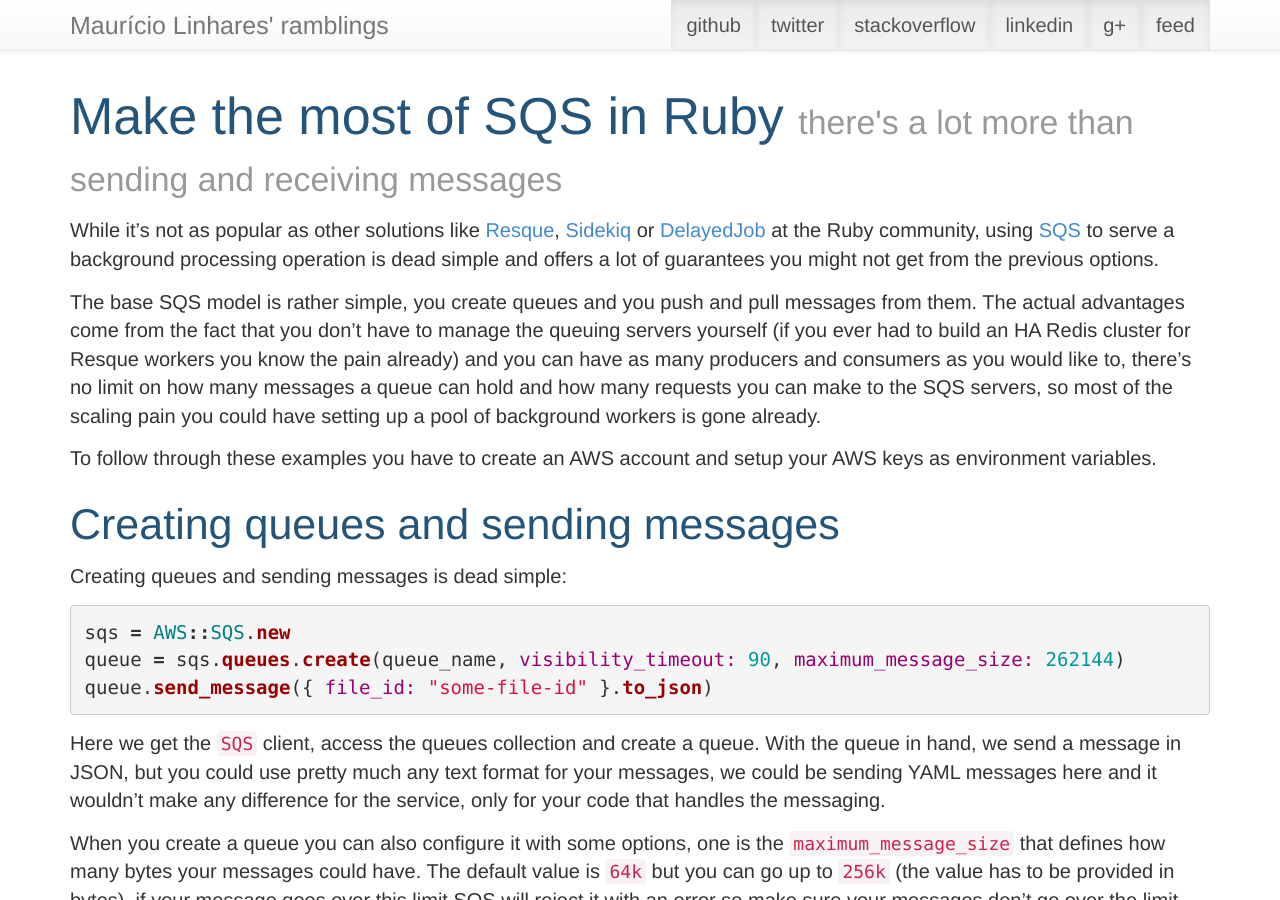
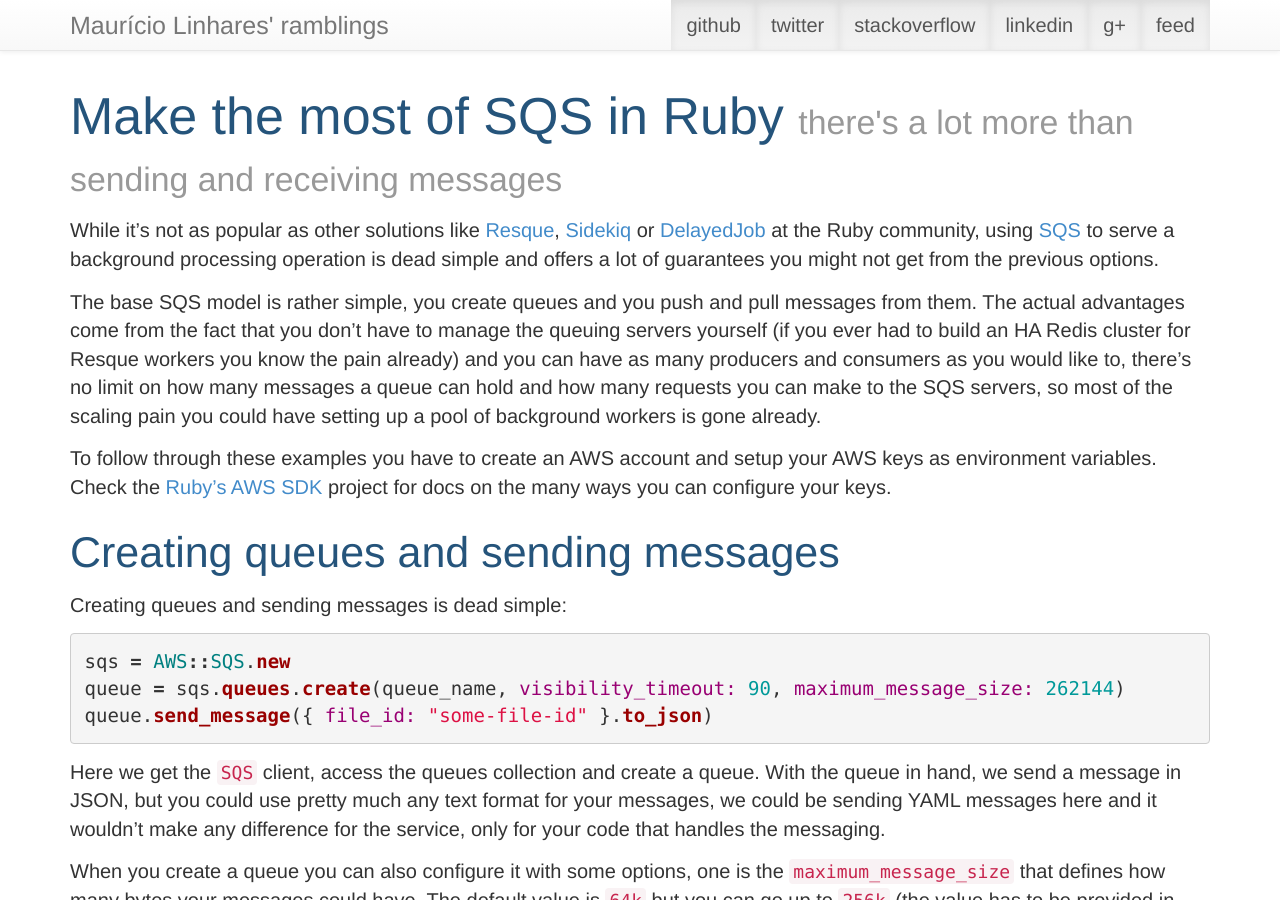
Before and after one commit to mauricio/mauricio.github.com, a Jekyll site: the page built from _posts/2014-09-01-make-the-most-of-sqs.md, in a window 1280 px wide and 900 px high. Built offline with Jekyll 4.4.1, drawn with Linux system fonts in a browser that asks for light colours; comment, search, counter and statistics services are not loaded.

Commit message:
Include reference to the AWS sdk

```diff
--- a/_posts/2014-09-01-make-the-most-of-sqs.md
+++ b/_posts/2014-09-01-make-the-most-of-sqs.md
@@ -12,7 +12,7 @@
 
 The base SQS model is rather simple, you create queues and you push and pull messages from them. The actual advantages come from the fact that you don't have to manage the queuing servers yourself (if you ever had to build an HA Redis cluster for Resque workers you know the pain already) and you can have as many producers and consumers as you would like to, there's no limit on how many messages a queue can hold and how many requests you can make to the SQS servers, so most of the scaling pain you could have setting up a pool of background workers is gone already.
 
-To follow through these examples you have to create an AWS account and setup your AWS keys as environment variables.
+To follow through these examples you have to create an AWS account and setup your AWS keys as environment variables. Check the [Ruby's AWS SDK](https://github.com/aws/aws-sdk-ruby) project for docs on the many ways you can configure your keys.
 
 ## Creating queues and sending messages
 
```
